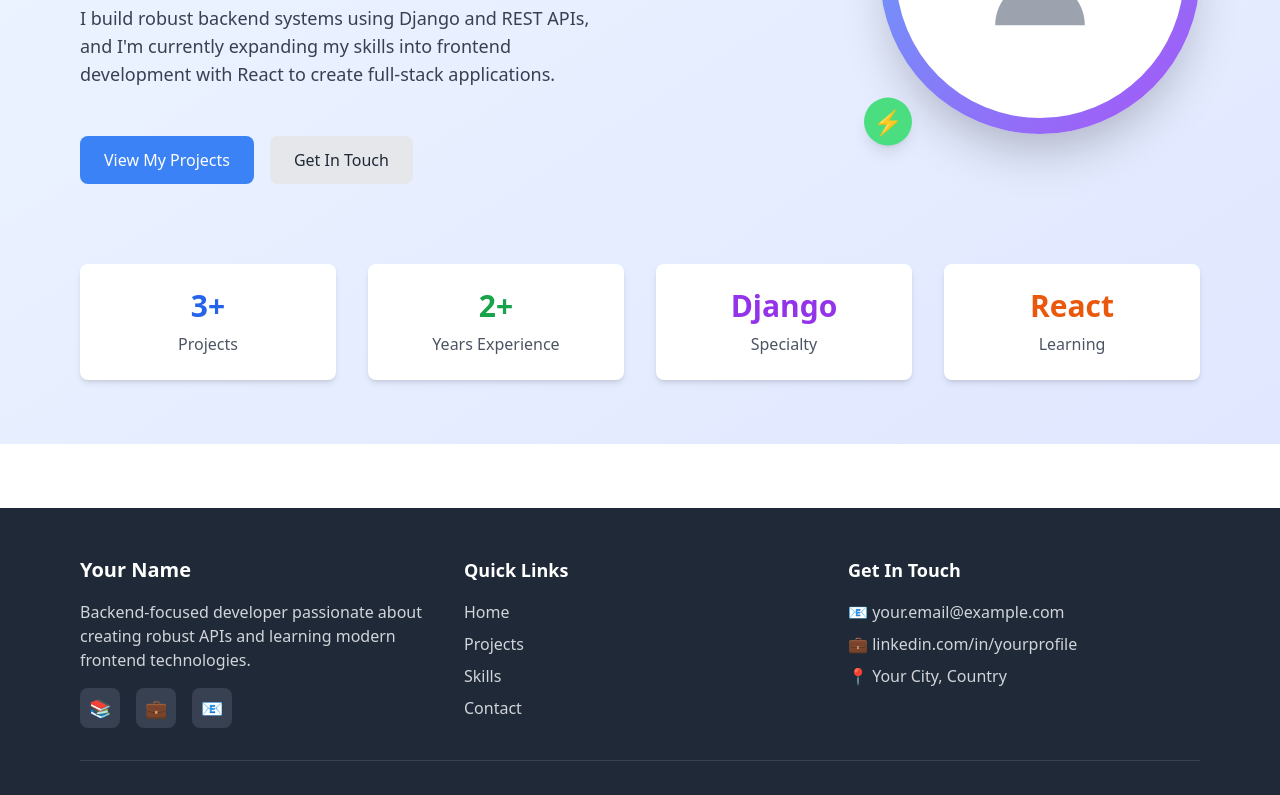
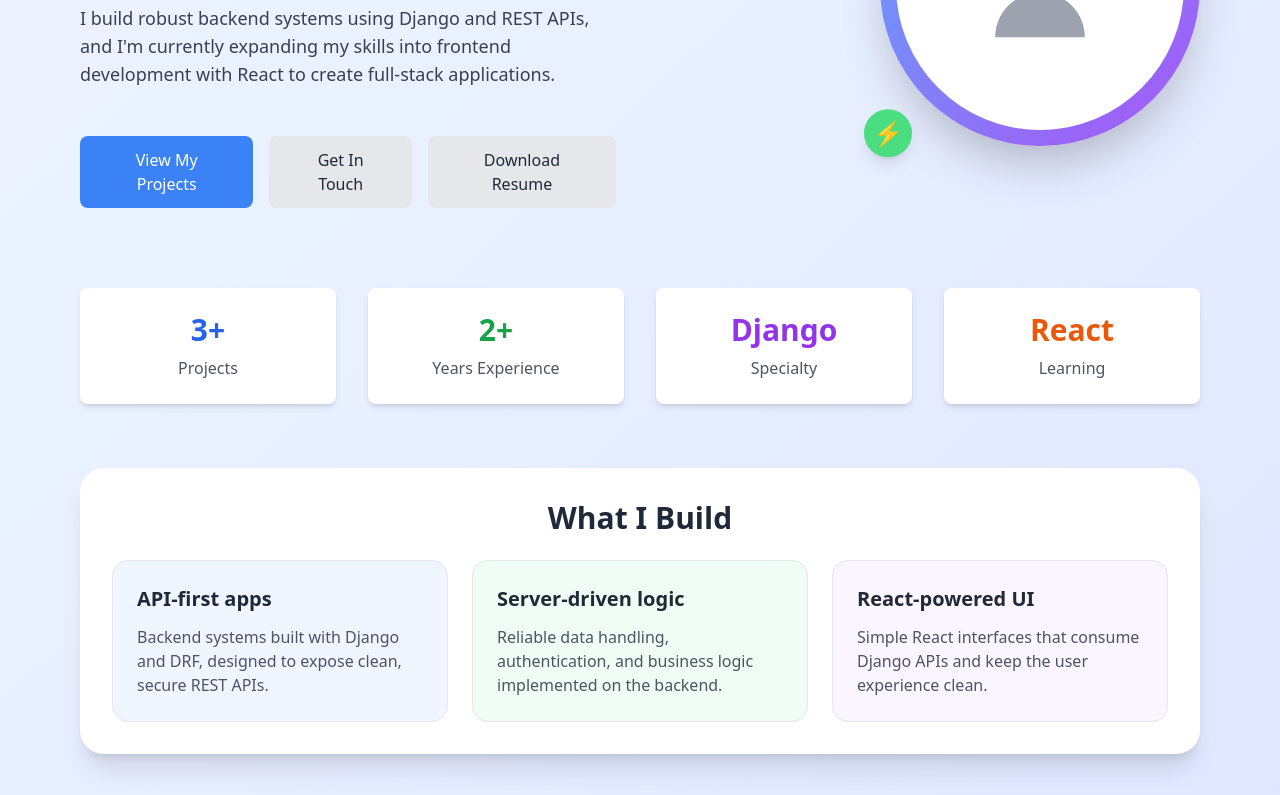
Before and after one commit to kristinaHy/MyProtfolio, a React (Vite) app: page / in a window 1280 px wide. Shown: the part 380-1175 px from the top of the page. Built offline with nearby package versions, Linux system fonts and the light colour scheme; the HTML template or start-up script is replaced by a standard one.

Commit message:
feat: add resume download button and featured build section

```diff
--- a/src/pages/Home.jsx
+++ b/src/pages/Home.jsx
@@ -32,6 +32,15 @@ const Home = () => {
                   Get In Touch
                 </Button>
               </Link>
+              <a
+                href="/resume.pdf"
+                download="YourName_Resume.pdf"
+                className="w-full sm:w-auto"
+              >
+                <Button variant="secondary" className="w-full sm:w-auto">
+                  Download Resume
+                </Button>
+              </a>
             </div>
           </div>
 
@@ -75,6 +84,33 @@ const Home = () => {
             <div className="text-gray-600 dark:text-gray-300">Learning</div>
           </div>
         </div>
+
+        {/* New feature section */}
+        <div className="mt-16 bg-white dark:bg-gray-800 rounded-3xl p-8 shadow-xl animate-slide-up">
+          <h2 className="text-3xl font-bold text-gray-800 dark:text-white text-center mb-6">
+            What I Build
+          </h2>
+          <div className="grid gap-6 md:grid-cols-3">
+            <div className="rounded-2xl border border-gray-200 dark:border-gray-700 p-6 bg-blue-50 dark:bg-blue-900/20 hover:-translate-y-1 transition-transform">
+              <h3 className="text-xl font-semibold text-gray-800 dark:text-white mb-3">API-first apps</h3>
+              <p className="text-gray-600 dark:text-gray-300">
+                Backend systems built with Django and DRF, designed to expose clean, secure REST APIs.
+              </p>
+            </div>
+            <div className="rounded-2xl border border-gray-200 dark:border-gray-700 p-6 bg-green-50 dark:bg-green-900/20 hover:-translate-y-1 transition-transform">
+              <h3 className="text-xl font-semibold text-gray-800 dark:text-white mb-3">Server-driven logic</h3>
+              <p className="text-gray-600 dark:text-gray-300">
+                Reliable data handling, authentication, and business logic implemented on the backend.
+              </p>
+            </div>
+            <div className="rounded-2xl border border-gray-200 dark:border-gray-700 p-6 bg-purple-50 dark:bg-purple-900/20 hover:-translate-y-1 transition-transform">
+              <h3 className="text-xl font-semibold text-gray-800 dark:text-white mb-3">React-powered UI</h3>
+              <p className="text-gray-600 dark:text-gray-300">
+                Simple React interfaces that consume Django APIs and keep the user experience clean.
+              </p>
+            </div>
+          </div>
+        </div>
       </div>
     </div>
   );
```
Also changed, not shown: 1 other file (tests, documents, lock files or other folders).
